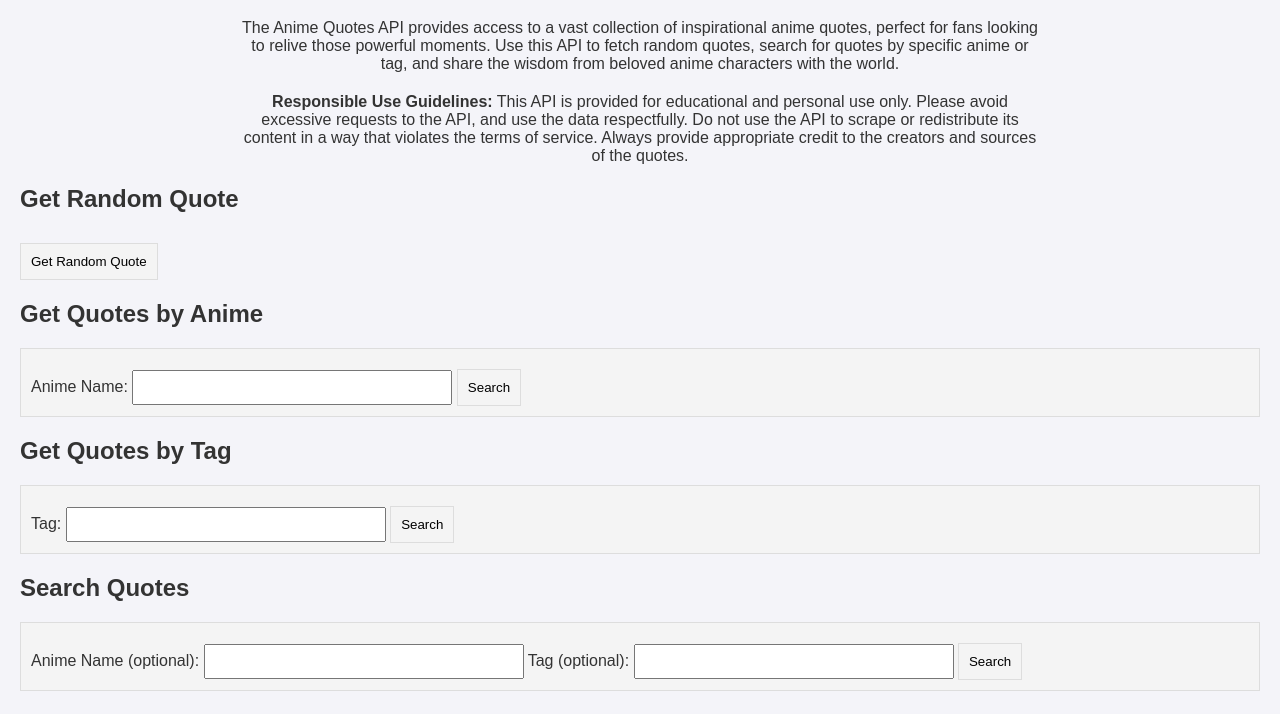
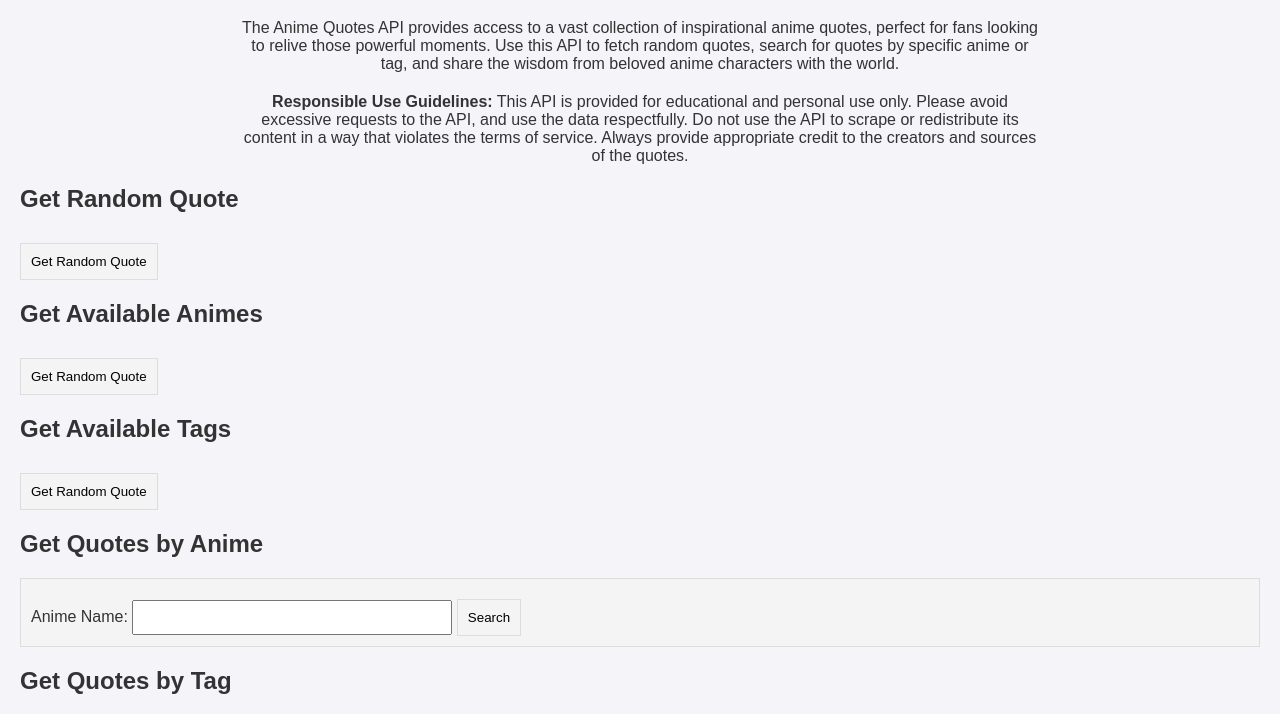
Before and after one commit to TeoJiaYiZoe/anime-quotes, a plain HTML site: page index.html in a window 1280 px wide. Shown: the part 78-792 px from the top of the page. Drawn offline with Linux system fonts and the light colour scheme.

Commit message:
Bug Fix: Add section for missing API

```diff
--- a/index.html
+++ b/index.html
@@ -88,6 +88,18 @@
         <h2>Get Random Quote</h2>
         <button onclick="getRandomQuote()">Get Random Quote</button>
         <p id="random-quote"></p>
+    </section>
+
+    <section>
+        <h2>Get Available Animes</h2>
+        <button onclick="getAvailableAnime()">Get Random Quote</button>
+        <p id="available-anime"></p>
+    </section>
+
+    <section>
+        <h2>Get Available Tags</h2>
+        <button onclick="getAvailableTags()">Get Random Quote</button>
+        <p id="available-tags"></p>
     </section>
 
     <section>
```
